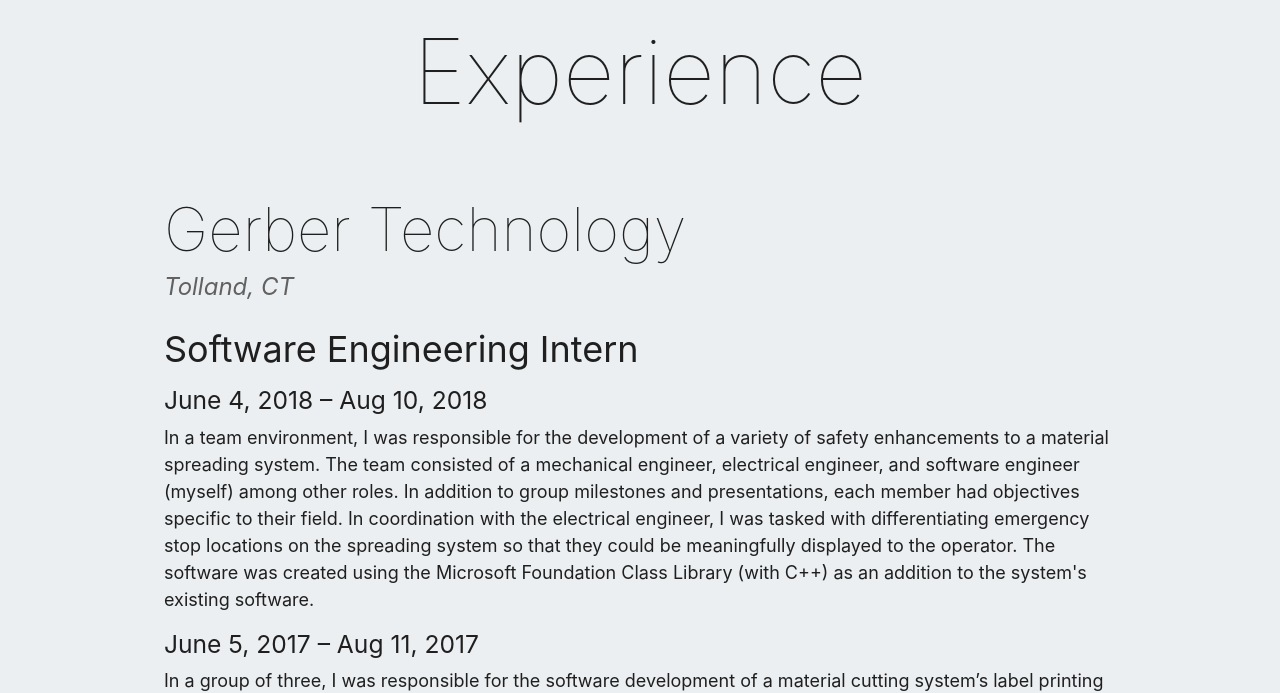
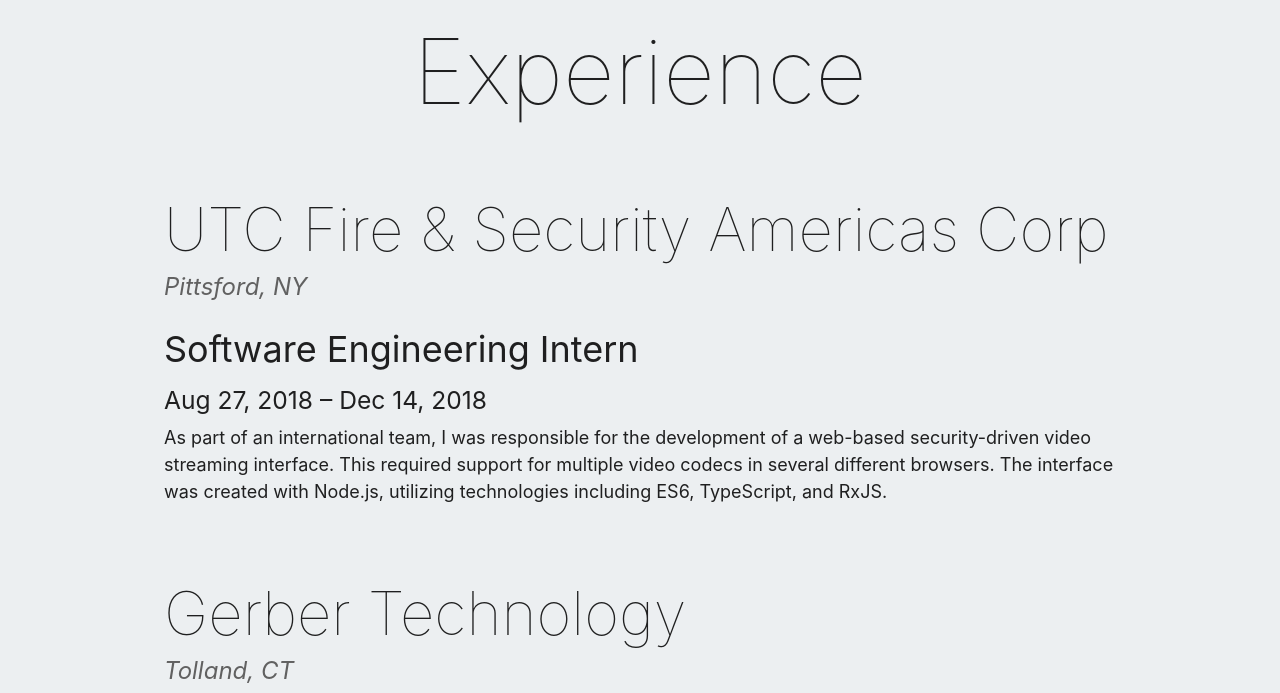
Before and after one commit to iRockE/jmrichards96.github.io, a plain HTML site: page experience.html in a window 1280 px wide. Shown: the part 132-825 px from the top of the page. Drawn offline with nearby package versions, Linux system fonts and the light colour scheme.

Commit message:
Added UTC to resume and experience pages.

```diff
--- a/experience.html
+++ b/experience.html
@@ -42,6 +42,15 @@
         </div>
       </nav>
       <h1 id="experienceHeader">Experience</h1>
+      <section class="experienceSection">
+          <h2>UTC Fire & Security Americas Corp</h2>
+          <h4>Pittsford, NY</h4>
+          <h3>Software Engineering Intern</h3>
+          <h5>Aug 27, 2018 – Dec 14, 2018</h5>
+          <p>As part of an international team, I was responsible for the development of a web-based security-driven
+            video streaming interface. This required support for multiple video codecs in several different browsers.
+            The interface was created with Node.js, utilizing technologies including ES6, TypeScript, and RxJS.</p>
+      </section>
       <section class="experienceSection">
           <h2>Gerber Technology</h2>
           <h4>Tolland, CT</h4>
```
Also changed, not shown: resume.html (+6 -0 lines).
